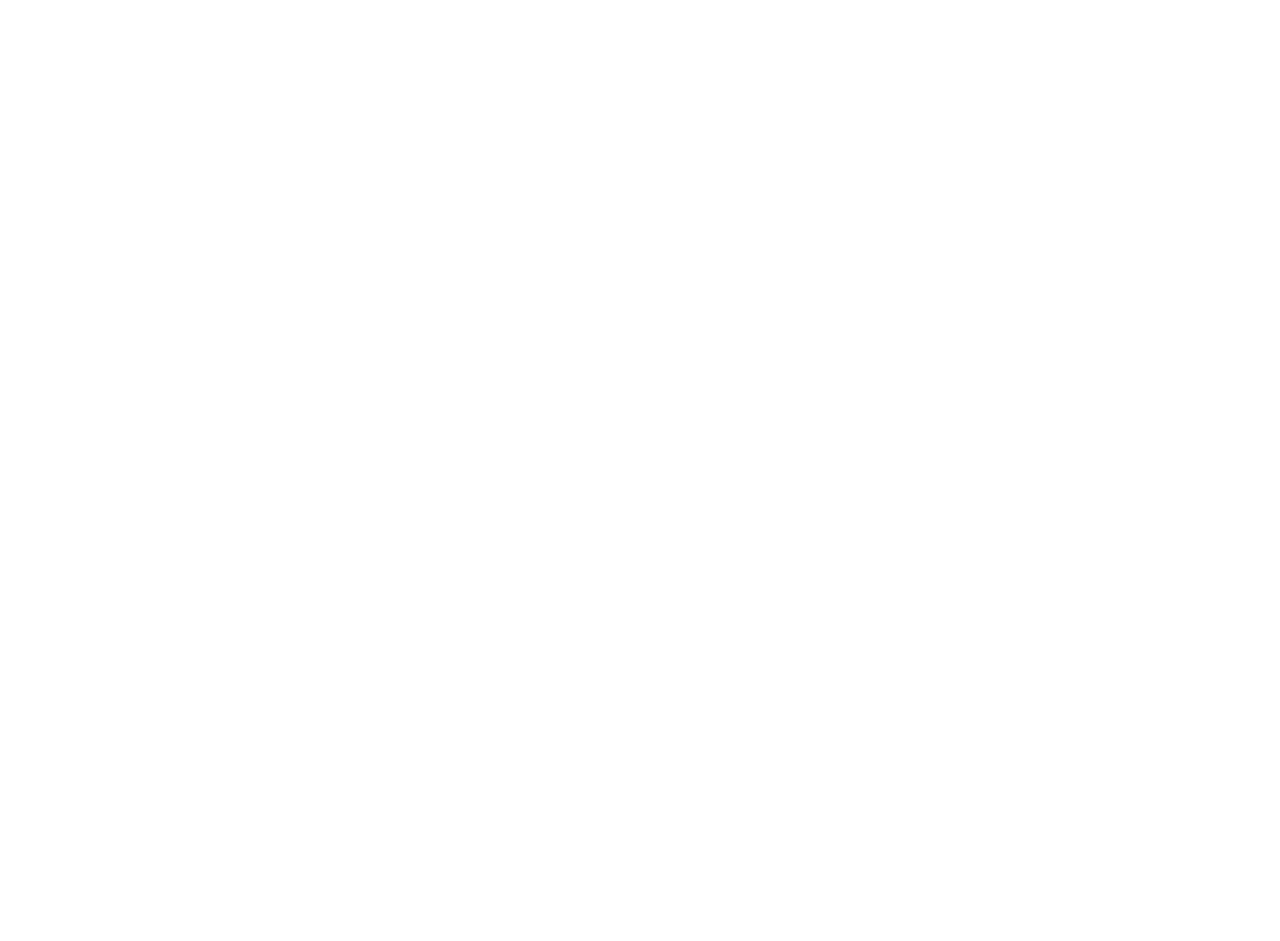
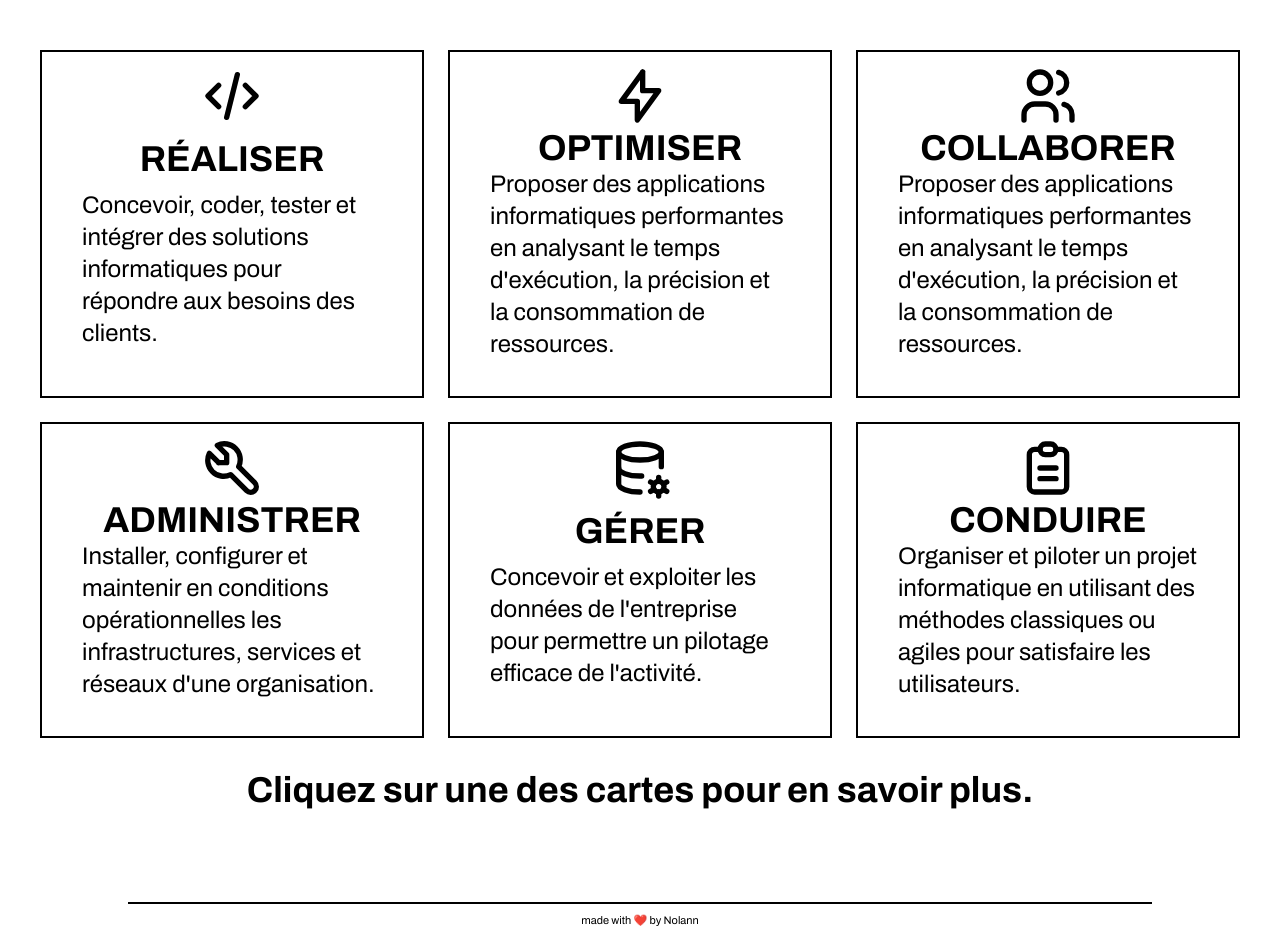
Before and after one commit to Murasakaaa/Portfolio-React, a React (Vite) app in the folder MyPortfolio/: page / in a window 1280 px wide. Shown: the part 1460-2401 px from the top of the page. Before the commit the page ends 1447 px from the top, so only its background shows below. Built offline with nearby package versions, Linux system fonts and the light colour scheme.

Commit message:
+ skills section
* added skills section but cards are not clickable yet

next => add the projects preview section with 3 projects & a button to see all of them

```diff
--- /dev/null
+++ b/MyPortfolio/src/components/SkillCard.tsx
@@ -0,0 +1,21 @@
+import type { ReactNode } from "react";
+import { IconArrowNarrowRight } from "@tabler/icons-react";
+
+interface SkillCardProps {
+  icon: ReactNode;
+  title: string;
+  desc: string;
+}
+
+export default function SkillCard({ icon, title, desc }: SkillCardProps) {
+  return (
+    <div className="flex group flex-col items-center justify-between box-border border-2 border-black px-10 py-3 h-full hover:outline-2 hover:outline-black transition-all duration-50">
+      {icon}
+      <p className="font-bold font-archivo text-4xl uppercase">{title}</p>
+      <p className="font-archivo text-2xl">{desc}</p>
+      <div className="flex justify-end w-full">
+        <IconArrowNarrowRight className="opacity-0 group-hover:opacity-100"/>
+      </div>
+    </div>
+  );
+}
--- /dev/null
+++ b/MyPortfolio/src/components/projectPreviewCard.tsx
@@ -0,0 +1,14 @@
+interface ProjectPreview {
+  img: string;
+  name: string;
+  desc: string;
+  pLink: string;
+}
+
+export default function ProjPreviewCard({img, name, desc, pLink}:ProjectPreview) {
+    return (
+        <>
+        {img} {name} {desc} {pLink}
+        </>
+    );
+}
--- /dev/null
+++ b/MyPortfolio/src/pages/homePage/HeroSection.tsx
@@ -0,0 +1,81 @@
+import { IconArrowNarrowDown } from "@tabler/icons-react";
+import { IconDownload } from "@tabler/icons-react";
+import { IconBrandGithubFilled } from "@tabler/icons-react";
+import { IconBrandLinkedinFilled } from "@tabler/icons-react";
+
+export const HeroSection = () => {
+  return (
+    <section className="mt-5">
+      <div className="grid grid-cols-2 auto-rows-auto gap-2">
+        {/*1st cell with short intro*/}
+        <div className="font-archivo text-rich_black text-[1.875rem] leading-10 max-sm:text-[1rem] max-sm:col-span-2 max-sm:leading-tight">
+          Étudiant en BUT Informatique, je recherche une alternance ou un stage
+          pour mettre mes compétences en pratique, développer mon savoir-faire
+          et relever des défis. Mon objectif : devenir Ingénieur en Informatique
+          et contribuer à la création de solutions innovantes.
+        </div>
+
+        {/*2nd cell with download button*/}
+        <div className="row-start-2 font-archivo flex items-center mt-30">
+          <div
+            className="border-2 rounded-[0.313rem] w-fit flex items-center gap-1 px-1 tracking-widest cursor-pointer bg-white hover:bg-black transition-colors duration-300 group"
+            onClick={getResume}
+          >
+            <p className="font-archivo text-[3rem] text-black group-hover:text-white transition-colors duration-200">
+              MON CV
+            </p>
+            <IconDownload
+              size={48}
+              stroke={1.5}
+              className="text-black group-hover:text-white transition-colors duration-200"
+            />
+          </div>
+        </div>
+
+        {/*3rd cell with icons buttons*/}
+        <div className="row-start-2 flex justify-end gap-2 px-3 py-2 mt-30">
+          <div className="border-2 rounded-[0.313rem] cursor-pointer bg-white hover:bg-black transition-colors duration-300 group">
+            <IconBrandGithubFilled
+              size={76}
+              stroke={1.5}
+              className="text-black group-hover:text-white transition-colors duration-200"
+              onClick={gotoGithub}
+            />
+          </div>
+          <div className="border-2 rounded-[0.313rem] cursor-pointer bg-white hover:bg-black transition-colors duration-300 group">
+            <IconBrandLinkedinFilled
+              size={76}
+              stroke={1.5}
+              className="text-black group-hover:text-white transition-colors duration-200"
+              onClick={gotoLinkedin}
+            />
+          </div>
+        </div>
+
+        {/*4th cell with big name*/}
+        <div
+          className="col-span-2 row-start-3
+            font-schabo-x text-[36.063rem] leading-60 mx-auto select-none mt-43"
+        >
+          <p>NOLANN MAUNIER</p>
+        </div>
+
+        {/*5th cell with arrow towards the bottom*/}
+        <div className="col-span-2 row-start-4 flex justify-center my-11.5">
+          <IconArrowNarrowDown size={32} />
+        </div>
+      </div>
+    </section>
+  );
+};
+
+const gotoGithub = () => {
+  window.open("https://github.com/Murasakaaa", "_blank");
+};
+const gotoLinkedin = () => {
+  window.open("https://www.linkedin.com/in/nolann-maunier-006003339", "_blank");
+};
+
+const getResume = () => {
+  window.open("docs/CV.pdf", "_blank");
+};
--- a/MyPortfolio/src/pages/homePage/HomePage.tsx
+++ b/MyPortfolio/src/pages/homePage/HomePage.tsx
@@ -1,89 +1,12 @@
-import { IconArrowNarrowDown } from "@tabler/icons-react";
-import { IconDownload } from "@tabler/icons-react";
-import { IconBrandGithubFilled } from "@tabler/icons-react";
-import { IconBrandLinkedinFilled } from "@tabler/icons-react";
+import { HeroSection } from "./HeroSection";
+import { SkillsSection } from "./SkillsSection";
 
 export default function HomePage() {
   return (
-    <main className="flex-1 flex flex-col mx-10 gap-20 mt-20 xl:items-start">
+    <main className="flex-1 flex flex-col mx-10 gap-10 my-20 justify-evenly xl:items-center max-xl:flex-col sm:justify-evenly">
       <HeroSection />
+      <hr className="w-full border-t-2 border-black"/>
+      <SkillsSection />
     </main>
   );
 }
-
-const HeroSection = () => {
-  return (
-    <section className="mt-5">
-      <div className="grid grid-cols-2 auto-rows-auto gap-2">
-        {/*1st cell with short intro*/}
-        <div className="font-archivo text-rich_black text-[1.875rem] leading-10">
-          Étudiant en BUT Informatique, je recherche une alternance ou un stage
-          pour mettre mes compétences en pratique, développer mon savoir-faire
-          et relever des défis. Mon objectif : devenir Ingénieur en Informatique
-          et contribuer à la création de solutions innovantes.
-        </div>
-
-        {/*2nd cell with download button*/}
-        <div className="row-start-2 font-archivo flex items-center mt-30">
-          <div
-            className="border-2 rounded-[0.313rem] w-fit flex items-center gap-1 px-1 tracking-widest cursor-pointer bg-white hover:bg-black transition-colors duration-300 group"
-            onClick={getResume}
-          >
-            <p className="font-archivo text-[3rem] text-black group-hover:text-white transition-colors duration-200">
-              MON CV
-            </p>
-            <IconDownload
-              size={48}
-              stroke={1.5}
-              className="text-black group-hover:text-white transition-colors duration-200"
-            />
-          </div>
-        </div>
-
-        {/*3rd cell with icons buttons*/}
-        <div className="row-start-2 flex justify-end gap-2 px-3 py-2 mt-30">
-          <div className="border-2 rounded-[0.313rem] cursor-pointer bg-white hover:bg-black transition-colors duration-300 group">
-            <IconBrandGithubFilled
-              size={76}
-              stroke={1.5}
-              className="text-black group-hover:text-white transition-colors duration-200"
-              onClick={gotoGithub}
-            />
-          </div>
-          <div className="border-2 rounded-[0.313rem] cursor-pointer bg-white hover:bg-black transition-colors duration-300 group">
-            <IconBrandLinkedinFilled
-              size={76}
-              stroke={1.5}
-              className="text-black group-hover:text-white transition-colors duration-200"
-              onClick={gotoLinkedin}
-            />
-          </div>
-        </div>
-
-        {/*4th cell with big name*/}
-        <div
-          className="col-span-2 row-start-3
-            font-schabo-x text-[36.063rem] leading-60 mx-auto select-none mt-43"
-        >
-          <p>NOLANN MAUNIER</p>
-        </div>
-
-        {/*5th cell with arrow towards the bottom*/}
-        <div className="col-span-2 row-start-4 flex justify-center my-11.5">
-          <IconArrowNarrowDown size={32} />
-        </div>
-      </div>
-    </section>
-  );
-};
-
-const gotoGithub = () => {
-  window.open("https://github.com/Murasakaaa", "_blank");
-};
-const gotoLinkedin = () => {
-  window.open("https://www.linkedin.com/in/nolann-maunier-006003339", "_blank");
-};
-
-const getResume = () => {
-  window.open("docs/CV.pdf", "_blank");
-};
--- /dev/null
+++ b/MyPortfolio/src/pages/homePage/ProjectsPreviewSection.tsx
@@ -0,0 +1,3 @@
+export default function ProjectsPreviewSection() {
+  return <h1>hello</h1>;
+}
--- /dev/null
+++ b/MyPortfolio/src/pages/homePage/SkillsSection.tsx
@@ -0,0 +1,86 @@
+import { Box, Grid } from "@mui/material";
+import {
+  IconCode,
+  IconBolt,
+  IconUsers,
+  IconTool,
+  IconDatabaseCog,
+  IconClipboardText,
+} from "@tabler/icons-react";
+import SkillCard from "../../components/SkillCard";
+
+const SkillsList = [
+  {
+    id: 1,
+    icon: <IconCode size={64} />,
+    title: "Réaliser",
+    desc: "Concevoir, coder, tester et intégrer des solutions informatiques pour répondre aux besoins des clients.",
+  },
+  {
+    id: 2,
+    icon: <IconBolt size={64} />,
+    title: "Optimiser",
+    desc: "Proposer des applications informatiques performantes en analysant le temps d'exécution, la précision et la consommation de ressources.",
+  },
+  {
+    id: 3,
+    icon: <IconUsers size={64} />,
+    title: "Collaborer",
+    desc: "Proposer des applications informatiques performantes en analysant le temps d'exécution, la précision et la consommation de ressources.",
+  },
+  {
+    id: 4,
+    icon: <IconTool size={64} />,
+    title: "Administrer",
+    desc: "Installer, configurer et maintenir en conditions opérationnelles les infrastructures, services et réseaux d'une organisation.",
+  },
+  {
+    id: 5,
+    icon: <IconDatabaseCog size={64} />,
+    title: "Gérer",
+    desc: "Concevoir et exploiter les données de l'entreprise pour permettre un pilotage efficace de l'activité.",
+  },
+  {
+    id: 6,
+    icon: <IconClipboardText size={64} />,
+    title: "Conduire",
+    desc: "Organiser et piloter un projet informatique en utilisant des méthodes classiques ou agiles pour satisfaire les utilisateurs.",
+  },
+];
+
+export const SkillsSection = () => {
+  return (
+    <section style={{ width: "100%" }}>
+      <Box sx={{ width: "100%", py: 4 }}>
+        <Grid
+          container
+          spacing={3}
+          sx={{
+            width: "100%",
+            margin: 0,
+          }}
+        >
+          {SkillsList.map((skill) => (
+            <Grid
+              key={skill.id}
+              size={{
+                xs: 12,
+                sm: 6,
+                md: 4,
+              }}
+            >
+              <SkillCard
+                icon={skill.icon}
+                title={skill.title}
+                desc={skill.desc}
+              />
+            </Grid>
+          ))}
+        </Grid>
+      </Box>
+      <div className="flex justify-center">
+          <p className="font-bold font-archivo text-4xl">Cliquez sur une des cartes pour en savoir plus.</p>
+      </div>
+    </section>
+  );
+};
```
